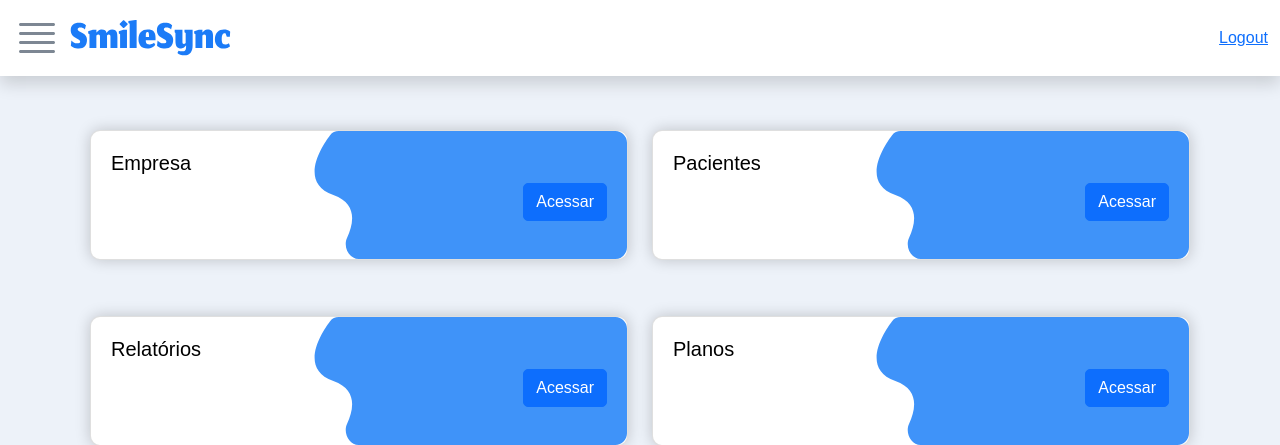
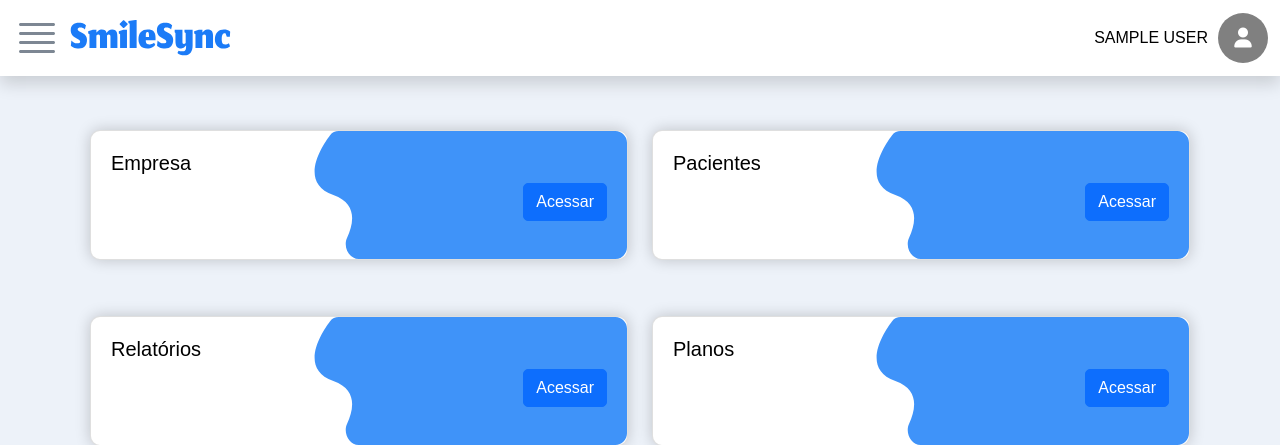
Before and after one commit to Ranierelp/SmileSync, a Django app: page /user/home/ in a window 1280 px wide. Shown: the top 445 px of the page. Run offline with Django 5.2, Linux system fonts and the light colour scheme; the visitor is signed in with stand-in values (Sample User, id 1); some libraries are stand-ins or nearby versions.

Commit message:
atualizacao perfil nav-bar

```diff
--- a/templates/partials/_header.html
+++ b/templates/partials/_header.html
@@ -10,9 +10,30 @@
           aria-controls="offcanvasNavbar" aria-label="Toggle navigation">
           <img src="{% static 'img/icon_menu.svg' %}" alt="icon" class="navbar-toggler-icon">
         </button>
-        <ul class="navbar-nav me-auto mb-2 mb-lg-0">
+
+        <!-- mexer dps daqui -->
+
+        <ul class="navbar-nav me-auto mb-2 mb-lg-0 ml-2">
         </ul>
-        <a href="{% url 'logout' %}">Logout</a>
+
+        <div style="margin-right: 10px;">{{request.user.name|upper}}</div>
+
+        <!-- Atualizar para uma bola cinza -->
+
+        <div class="dropdown">
+          <button class="fixed-circle-button" type="button" id="dropdownMenuButton" data-bs-toggle="dropdown" aria-expanded="false">
+            <i class="fas fa-user"></i> <!-- icone de perfil biblioteca awesome-->
+          </button>
+          <ul class="dropdown-menu dropdown-menu-end" aria-labelledby="dropdownMenuButton">
+            <li><a class="dropdown-item" href="#">Seus Dados</a></li>
+            <li><a class="dropdown-item" href="#">Alterar Dados</a></li>
+            <li><a class="dropdown-item" href="{% url 'logout' %}">Sair</a></li>
+          </ul>
+        </div>
+
+        <!-- nao mexer dps -->
+
+
       </div>
       <div class="offcanvas offcanvas-start" tabindex="-1" id="offcanvasNavbar" aria-labelledby="offcanvasNavbarLabel">
         <div class="offcanvas-header">
--- a/templates/static/css/base.css
+++ b/templates/static/css/base.css
@@ -100,3 +100,27 @@ aside{
     margin: 8px auto;
     padding: 8px 8px;
 }
+
+
+/* css botao perfil */
+
+.fixed-circle-button {
+
+    bottom: 20px;
+    right: 20px;
+    width: 50px;
+    height: 50px;
+    border-radius: 50%;
+    background-color: gray;
+    border: none;
+    color: white;
+    font-size: 20px;
+    display: flex;
+    justify-content: center;
+    align-items: center;
+    transition: transform 0.3s;
+}
+
+.fixed-circle-button:hover {
+    transform: scale(1.1);
+}
```
Also changed, not shown: SmileSync/settings.py (+14 -14 lines).
